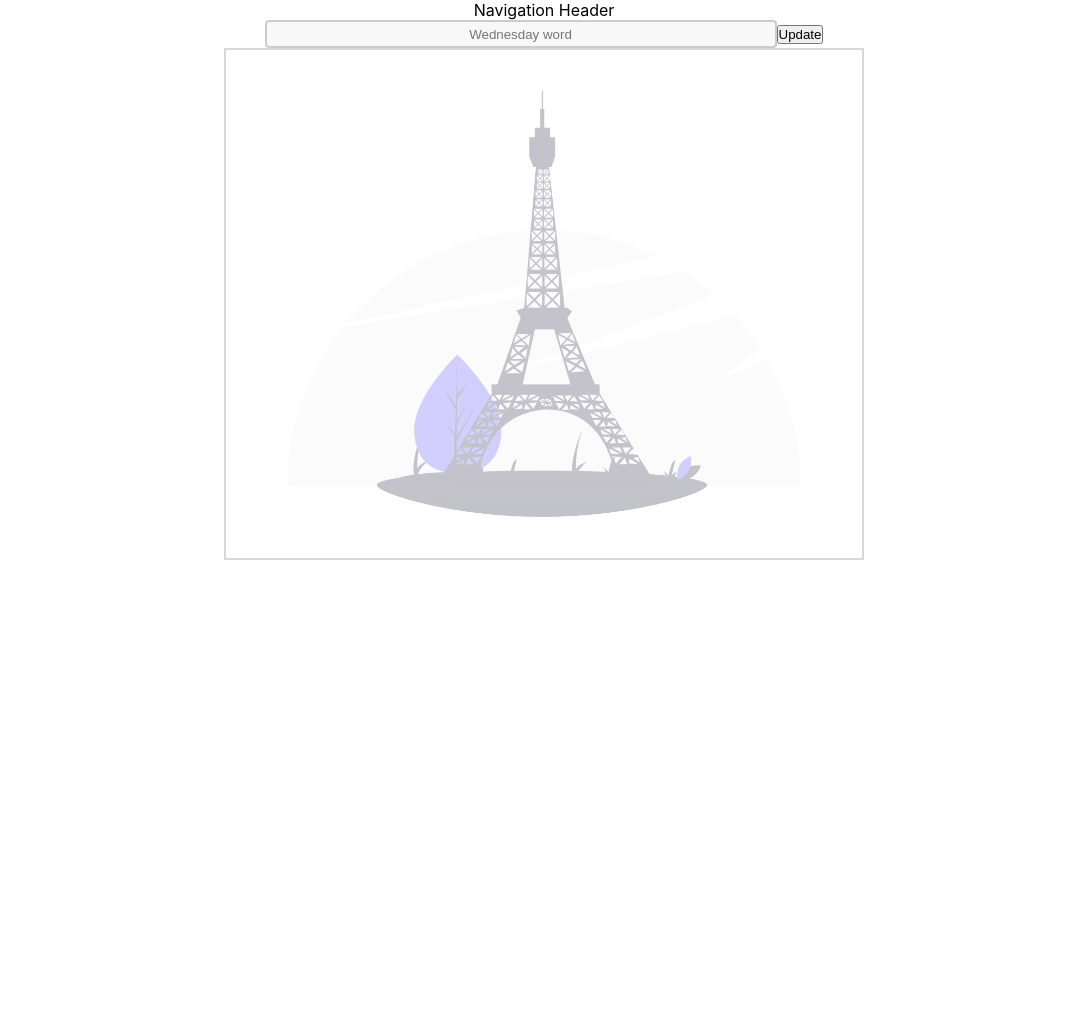
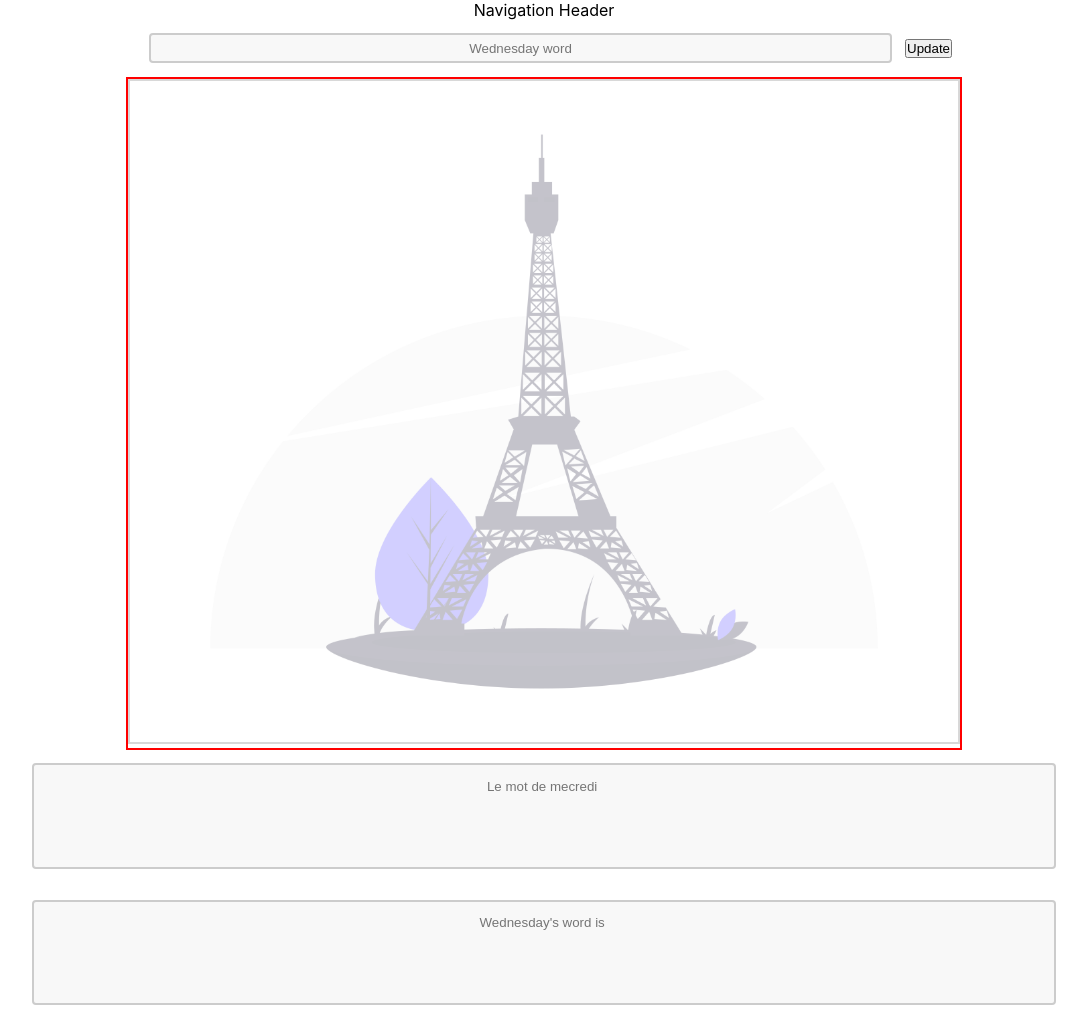
Before and after one commit to g4ry5haw/buffer-post-generator, a React (Create React App) app: page / in a window 1280 px wide. Shown: the whole page, without its empty margins (96-1183 px from the left). Before the commit the page ends 800 px from the top, so only its background shows below. Built offline with nearby package versions, Linux system fonts and the light colour scheme.

Commit message:
add textbox components  or french and english

```diff
--- a/src/App.css
+++ b/src/App.css
@@ -13,48 +13,61 @@
   text-align: center;
 }
 
-.wedInput {
-  width: 40%;
-  height: 20px;
-  padding: 12px 20px;
-  box-sizing: border-box;
+.container {
+  position: relative;
+  padding : 0 1em;
+  max-width: 60rem;
+  margin: 0 auto;
+  /* border: 2px solid red; */
+}
+
+.banner{
+  position: relative;
+  width: 90%;
+  margin: 0% auto;
+  border: 2px solid red;
+
+}
+
+.wedWord {
+  width: 80%;
+  min-height: 30px;
+  padding : 0 1em;
+  margin: 1em;
   border: 2px solid #ccc;
   border-radius: 4px;
   background-color: #f8f8f8;
   resize: none;
-text-align: center;
+  text-align: center;
 }
 
-.container {
-  position: relative;
-  /* border: 2px solid grey; */
-}
-
-.center {
+.wedImageText {
   position: absolute;
   top: 50%;
   left: 50%;
   transform: translate(-50%, -50%);
   font-family: 'Dancing Script';
-  font-size: 100px;
+  font-size: max(6vw, 70px)
 }
 
-.image {
-  width: 50%;
+.wedImage {
+  /* display:block; */
+  width: 100%;
   height: auto;
   opacity: 0.3;
-  border: 2px solid grey
+  border: 2px solid grey;
 }
 
-.header {
-  font-size: 80px;
-  color: black;
+.wedTextBox {
+  width: 80%;
+  min-height: 60px;
+  padding : 1em;
+  margin: 1em;
+  border: 2px solid #ccc;
+  border-radius: 4px;
+  background-color: #f8f8f8;
+  resize: none;
   text-align: center;
-  position: absolute;
-  top: 0;
-  bottom: 0;
-  left: 0;
-  right: 0;
-  height: fit-content;
-  margin: auto;
+  font-family: Arial, Helvetica, sans-serif;
+
 }
--- a/src/App.js
+++ b/src/App.js
@@ -1,12 +1,16 @@
 import "./App.css";
 import Nav from "./components/Nav";
-import Wednesday from "./components/Wednesday";
+import TextEnglish from "./components/TextEnglish";
+import TextFrench from "./components/TextFrench";
+import Wednesday from "./components/Wednesday-image";
 
 function App() {
   return (
     <div className="App">
       <Nav />
       <Wednesday />
+      <TextFrench />
+      <TextEnglish />
     </div>
   );
 }
--- /dev/null
+++ b/src/components/TextEnglish.jsx
@@ -0,0 +1,24 @@
+import React from "react";
+import { useRef, useState } from "react";
+import "../App.css";
+
+const TextEnglish = () => {
+  const inputRef = useRef("");
+  const [updated, setUpdated] = useState("");
+
+  return (
+    <div>
+      <textarea
+        className="wedTextBox"
+        name="wedText"
+        id="wedText"
+        ref={inputRef}
+        cols="40"
+        rows="5"
+        placeholder="Wednesday's word is "
+      ></textarea>
+    </div>
+  );
+};
+
+export default TextEnglish;
--- /dev/null
+++ b/src/components/TextFrench.jsx
@@ -0,0 +1,24 @@
+import React from "react";
+import { useRef, useState } from "react";
+import "../App.css";
+
+const TextFrench = () => {
+  const inputRef = useRef("");
+  const [updated, setUpdated] = useState("");
+
+  return (
+    <div>
+      <textarea
+        className="wedTextBox"
+        name="wedText"
+        id="wedText"
+        ref={inputRef}
+        cols="40"
+        rows="5"
+        placeholder="Le mot de mecredi "
+      ></textarea>
+    </div>
+  );
+};
+
+export default TextFrench;
--- a/src/components/Wednesday.jsx
+++ b/src/components/Wednesday-image.jsx
@@ -14,10 +14,10 @@ const Wednesday = () => {
   };
 
   return (
-    <div>
+    <div className="container">
       <div>
         <input
-          className="wedInput"
+          className="wedWord"
           ref={inputRef}
           type="text"
           id="wedWord"
@@ -27,9 +27,9 @@ const Wednesday = () => {
         <button onClick={handleClick}>Update</button>
       </div>
 
-      <div className="container">
-        <img className="image" src={wednesdayImage} alt="" />
-        <h2 className="center">{updated}</h2>
+      <div className="banner">
+        <img className="wedImage" src={wednesdayImage} alt="" />
+        <h2 className="wedImageText">{updated}</h2>
       </div>
     </div>
   );
```
